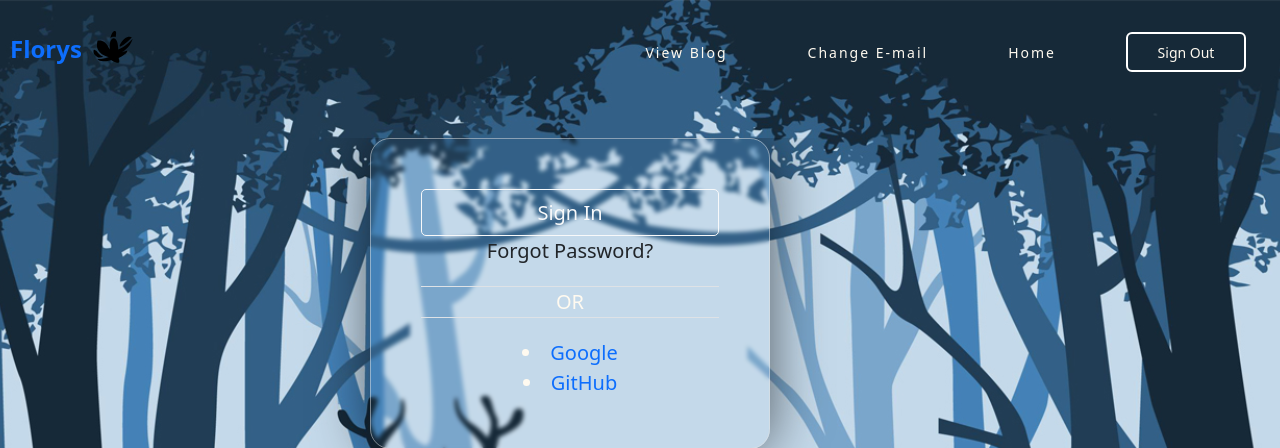
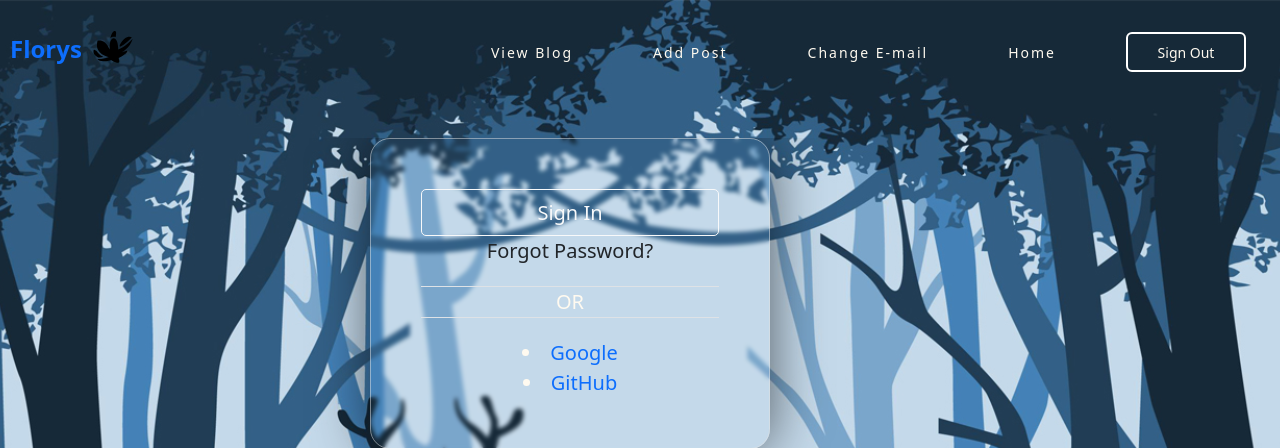
Before and after one commit to Code-Institute-Submissions/florys, a Django app: page / in a window 1280 px wide. Shown: the top 448 px of the page. Run offline with Django 3.2, Linux system fonts and the light colour scheme; a user stored in the database is signed in; some libraries are stand-ins or nearby versions.

Commit message:
added link for post creating

```diff
--- a/templates/account/base.html
+++ b/templates/account/base.html
@@ -80,6 +80,12 @@
           <li class="nav-item">
               <a href="{% url 'blog_home' %}">
                   View Blog
+              </a>
+          </li>
+
+              <li class="nav-item">
+              <a href="{% url 'add_post' %}">
+                  Add Post
               </a>
           </li>
 
```
